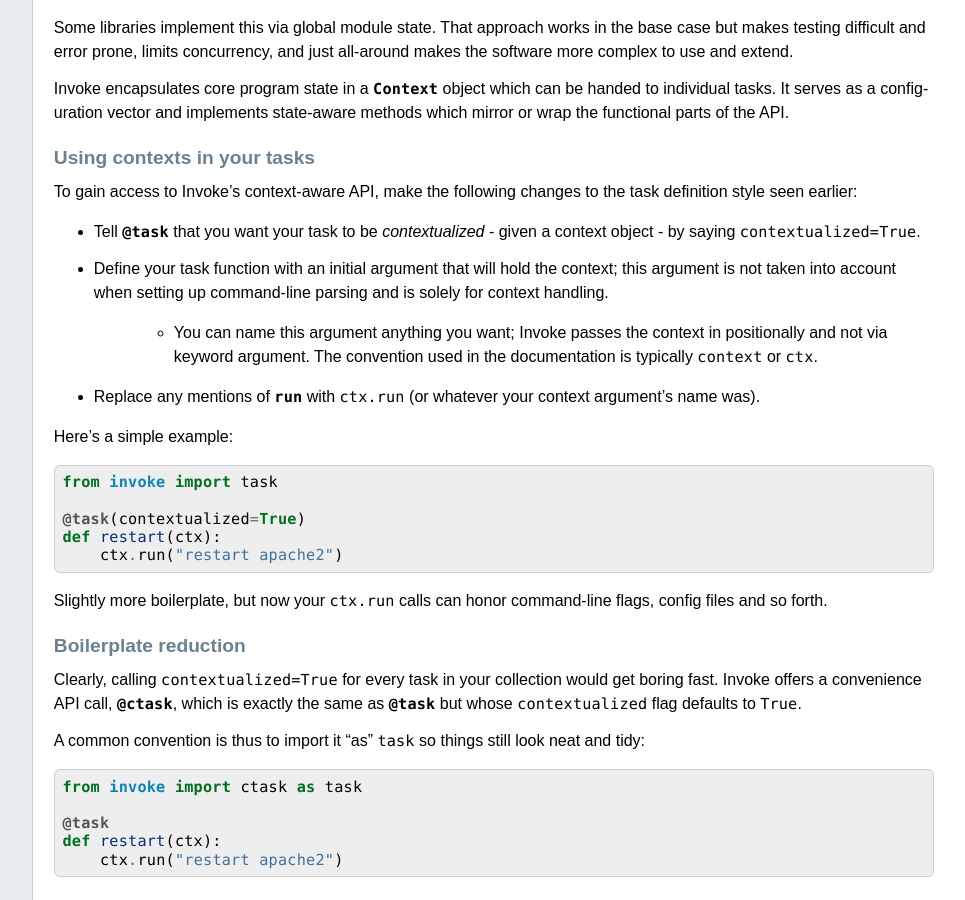
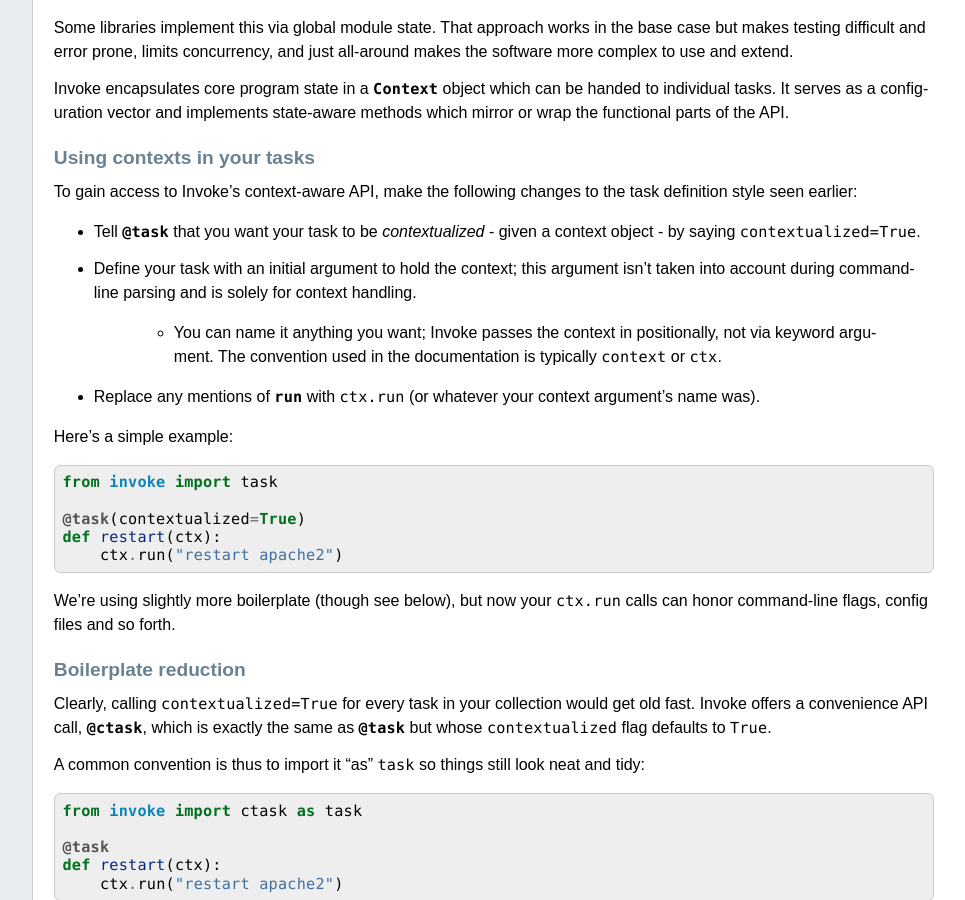
Before and after one commit to pyinvoke/invoke, a Sphinx documentation site: the page built from docs/getting_started.rst, in a window 1280 px wide and 900 px high, scrolled down 3554 px. Shown: the whole window, without its empty margins (224-1189 px from the left). Built offline with Sphinx 7.4.7, drawn with Linux system fonts in a browser that asks for light colours.

Commit message:
Moar tweaks

```diff
--- a/docs/getting_started.rst
+++ b/docs/getting_started.rst
@@ -203,12 +203,12 @@
 
 * Tell `@task <.task>` that you want your task to be *contextualized* - given a
   context object - by saying ``contextualized=True``.
-* Define your task function with an initial argument that will hold the
-  context; this argument is not taken into account when setting up command-line
-  parsing and is solely for context handling.
+* Define your task with an initial argument to hold the context; this argument
+  isn't taken into account during command-line parsing and is solely for
+  context handling.
 
-    * You can name this argument anything you want; Invoke passes the context
-      in positionally and not via keyword argument. The convention used in the
+    * You can name it anything you want; Invoke passes the context in
+      positionally, not via keyword argument. The convention used in the
       documentation is typically ``context`` or ``ctx``.
 
 * Replace any mentions of `.run` with ``ctx.run`` (or whatever your context
@@ -222,14 +222,14 @@
     def restart(ctx):
         ctx.run("restart apache2")
 
-Slightly more boilerplate, but now your ``ctx.run`` calls can honor
-command-line flags, config files and so forth.
+We're using slightly more boilerplate (though see below), but now your
+``ctx.run`` calls can honor command-line flags, config files and so forth.
 
 Boilerplate reduction
 ---------------------
 
 Clearly, calling ``contextualized=True`` for every task in your collection
-would get boring fast. Invoke offers a convenience API call, `@ctask <.ctask>`,
+would get old fast. Invoke offers a convenience API call, `@ctask <.ctask>`,
 which is exactly the same as `@task <.task>` but whose ``contextualized`` flag
 defaults to ``True``.
 
```
